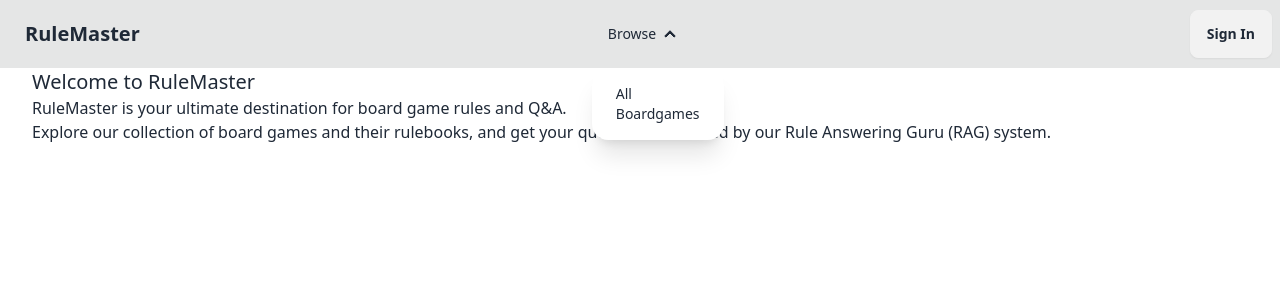
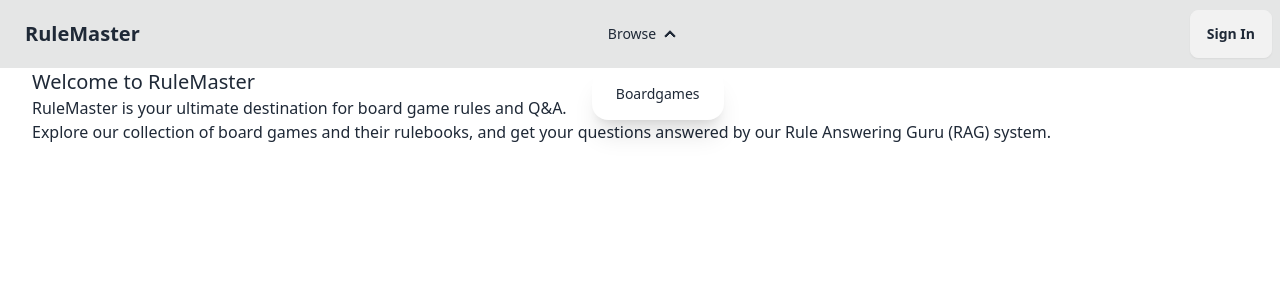
Before and after one commit to alexcjwei/rule-master, a Next.js app: page / in a window 1280 px wide. Both pictures are taken after a click on the heading "Browse". Shown: the top 300 px of the page. Built offline with nearby package versions, Linux system fonts and the light colour scheme; no server answers.

Commit message:
adds z-index to navbar button

```diff
--- a/src/components/nav-bar.tsx
+++ b/src/components/nav-bar.tsx
@@ -7,9 +7,9 @@ export default async function NavBar() {
     <li>
       <details>
         <summary>Browse</summary>
-        <ul className='p-2'>
+        <ul className='p-2 z-50'>
           <li>
-            <a href='/games'>All Boardgames</a>
+            <a href='/games'>Boardgames</a>
           </li>
         </ul>
       </details>
@@ -38,7 +38,7 @@ export default async function NavBar() {
           </div>
           <ul
             tabIndex={0}
-            className='menu menu-sm dropdown-content mt-3 z-[1] p-2 shadow bg-base-100 rounded-box w-52'
+            className='menu menu-sm dropdown-content mt-3 z-[1] p-2 shadow bg-base-100 rounded-box'
           >
             {items}
           </ul>
```
